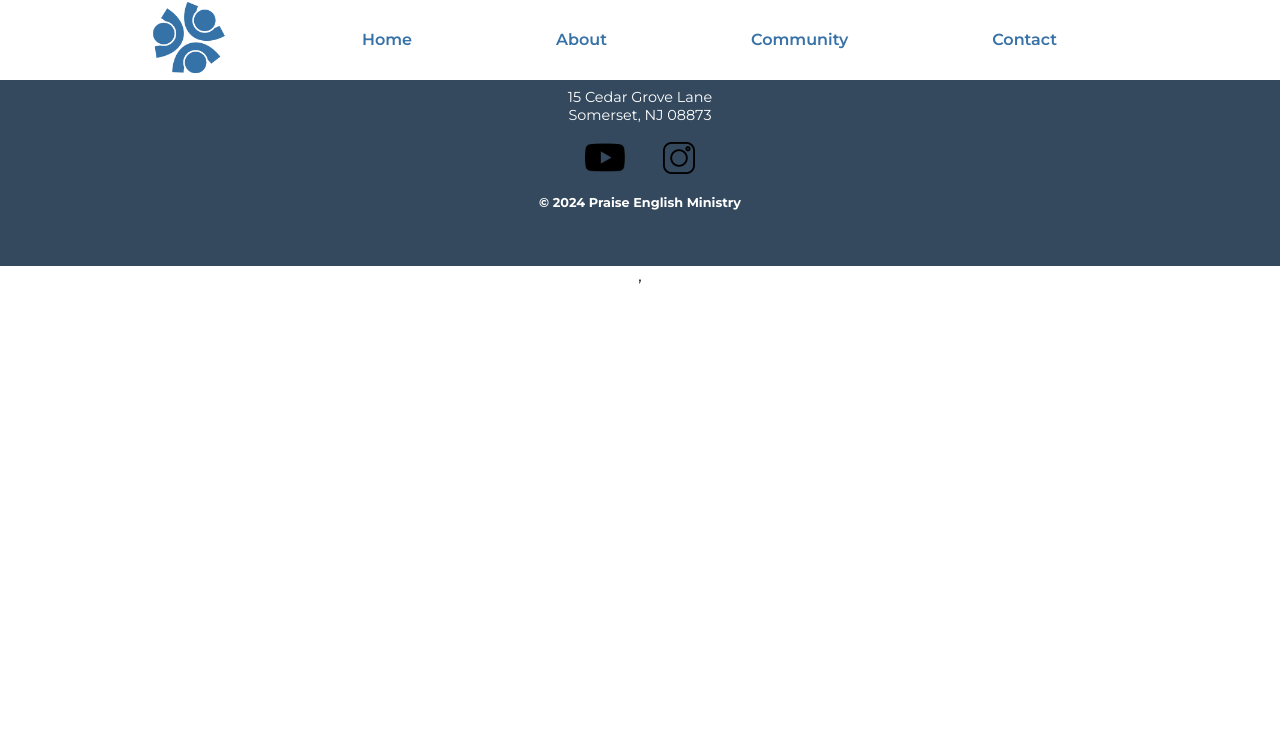
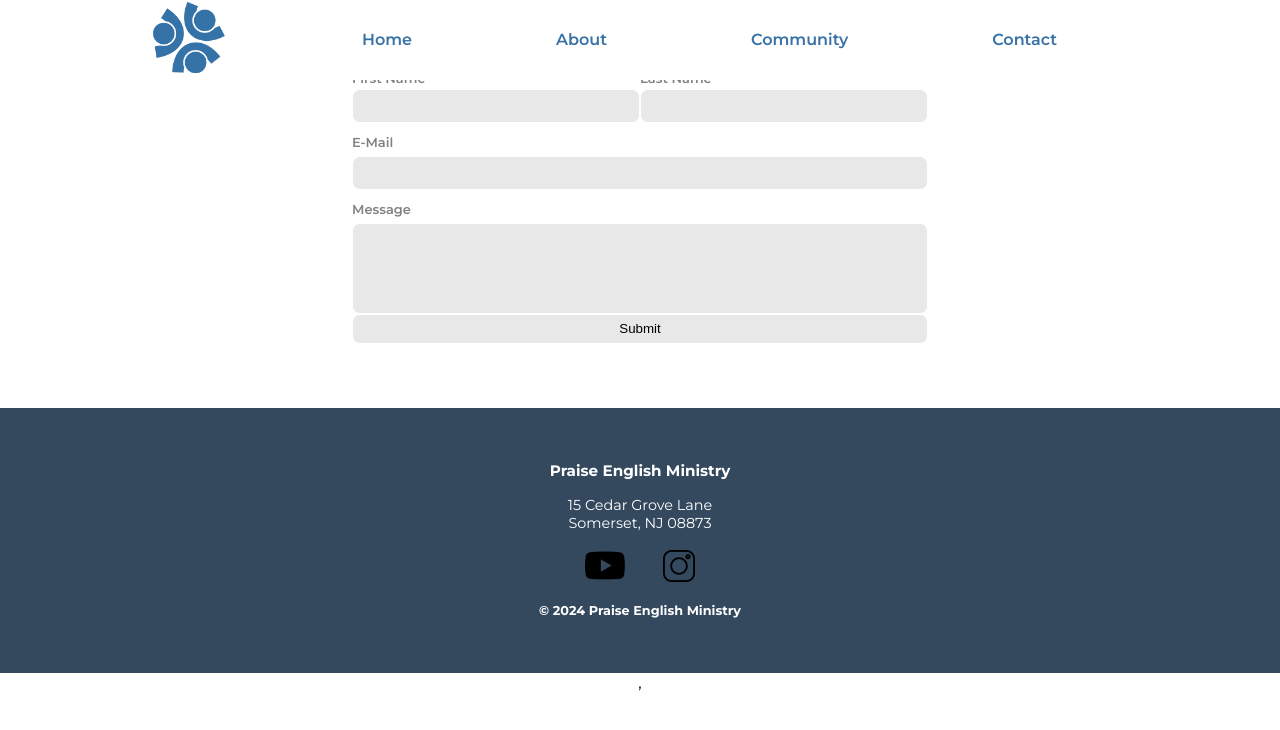
Before and after one commit to kjlee2497/RedesignPEM, a React (Vite) app: page /contact in a window 1280 px wide. Shown: the top 730 px of the page. Built offline with nearby package versions, Linux system fonts and the light colour scheme.

Commit message:
started contact form

```diff
--- a/package.json
+++ b/package.json
@@ -12,6 +12,7 @@
   "dependencies": {
     "react": "^18.3.1",
     "react-dom": "^18.3.1",
+    "react-hook-form": "^7.53.0",
     "react-intersection-observer": "^9.13.1",
     "react-router-dom": "^6.26.1",
     "swiper": "^11.1.11"
--- a/src/App.css
+++ b/src/App.css
@@ -6,7 +6,7 @@ body {
 
 :root {
   --pem-logo: #3771A6;
-  --pem-darkblue: #34495E;
+  --pem-darkblue: #34495e;
 
   --hover1: rgb(77, 237, 255);
 }
@@ -73,7 +73,7 @@ body {
   height: 80px;
   background-color: white;
 
-  margin: 0% auto 0% auto;
+  margin: 0% auto 8% auto;
   width: 100%;
   padding: 0;
   text-align: center;
@@ -111,11 +111,15 @@ body {
   display: flex;
   flex-direction: column;
   text-align: center;
+
+  text-shadow: 5px 3px 1px rgb(75, 75, 75);
 }
 
 .tagOther {
   color: var(--pem-logo);
   font-weight: 600;
+
+  text-shadow: 5px 3px 1px rgb(19, 19, 19);
 }
 
 .tagWorld {
@@ -184,7 +188,7 @@ body {
 }
 
 .whoWeAre {
-  background: linear-gradient(0.25turn, rgba(255, 255, 255, .00), rgba(255, 255, 255, .5), rgba(255, 255, 255, .8)),
+  background: linear-gradient(0.25turn, rgba(255, 255, 255, 0), rgba(255, 255, 255, .5), rgba(255, 255, 255, .8)),
     url("/picnic-don2.jpg");
   background-size: 100%;
 
@@ -352,8 +356,9 @@ body {
   text-align: left;
 }
 
+
 .ministries-content {
-  background: linear-gradient(0.5turn, rgba(255, 255, 255, .00), rgba(255, 190, 92, .15), rgba(255, 190, 92, 0.6));
+  background: linear-gradient(0.5turn, rgba(255, 255, 255, .00), #34495E26, #34495E99);
   text-align: left;
 }
 
@@ -369,6 +374,7 @@ body {
 }
 
 .ministry-card {
+  background-color: white;
   display: flex;
   flex-direction: column;
   width: 35%;
@@ -390,3 +396,44 @@ body {
 .ministry-card h1 {
   text-align: center;
 }
+
+.contactForm {
+  display: flex;
+  flex-direction: column;
+  text-align: left;
+  width: 45%;
+  margin: 5% auto;
+
+  color: rgb(129, 129, 129);
+}
+
+.contactForm label {
+  margin: 2% 0% 1% 0%;
+  font-size: 13px;
+  font-weight: 600;
+}
+
+.contactForm input {
+  background-color: rgb(232, 232, 232);
+  border-radius: 8px;
+  border: 1px solid white;
+  height: 30px;
+  width: auto;
+}
+
+.formInputs {
+  display: flex;
+  flex-direction: column;
+  width: 100%;
+}
+
+.nameInputs {
+  display: flex;
+  flex-direction: row;
+  justify-content: space-between;
+}
+
+.messageInput input {
+  padding-bottom: 10%;
+  text-align: top;
+}
--- a/src/Components/motto.tsx
+++ b/src/Components/motto.tsx
@@ -1,9 +1,9 @@
 const Motto = () => {
     return (
-        <div className='motto'>
+        <div className='motto fade-in'>
             <div className='mottoLine'></div>
 
-            <div className='mottoContent fade-in'>
+            <div className='mottoContent'>
                 <span>Join our community to <b>worship</b></span>
                 <span>feel the love of our <b>Father</b></span>
                 <span>know the grace of <b>Jesus Christ</b> and to</span>
--- a/src/pages/Contact.tsx
+++ b/src/pages/Contact.tsx
@@ -1,13 +1,70 @@
 import Navbar from '../Components/navbar'
 import Footer from '../Components/footer'
+import { useState } from 'react'
+import { useForm, SubmitHandler } from "react-hook-form"
+import { contactFormType } from '../types'
+
 
 const Contact = () => {
+
+  const formEmpty = {
+    firstName: '',
+    lastName: '',
+    email: '',
+    message: '',
+  }
+
+  const {
+    register,
+    handleSubmit,
+    formState: { errors },
+  } = useForm<contactFormType>()
+  const onSubmit: SubmitHandler<contactFormType> = (data) => console.log(data)
+
+
+  const [formValues, setFormValues] = useState(formEmpty)
+
   return (
     <div>
       <Navbar />
 
+
+
+      <form onSubmit={handleSubmit(onSubmit)} className='contactForm'>
+        {/* register your input into the hook by invoking the "register" function
+        include validation with required or other standard HTML validation rules */}
+        <div className='nameInputs'>
+          <div className="formInputs">
+            <label>First Name</label>
+            <input value={formValues.firstName} {...register("firstName", { required: true })} />
+            {/* errors will return when field validation fails  */}
+            {errors.firstName && <span>This field is required</span>}
+          </div>
+          <div className="formInputs">
+            <label>Last Name</label>
+            <input value={formValues.lastName} {...register("lastName", { required: true })} />
+            {errors.lastName && <span>This field is required</span>}
+          </div>
+        </div>
+
+        <div className="formInputs">
+          <label>E-Mail</label>
+          <input type='email' value={formValues.email} {...register("email", { required: true })} />
+          {errors.email && <span>This field is required</span>}
+        </div>
+
+        <div className="formInputs messageInput">
+          <label>Message</label>
+          <input type='text' value={formValues.message} {...register("message", { required: true })} />
+          {errors.message && <span>This field is required</span>}
+        </div>
+
+        <input type="submit" />
+      </form>
+
+
       <Footer />
-    </div>  )
+    </div>)
 }
 
 export default Contact
--- a/src/pages/Home.tsx
+++ b/src/pages/Home.tsx
@@ -20,11 +20,11 @@ function Home() {
 
         </video>
         <div className='bannerContent fade-in'>
-          <div className='tagLine1'>
+          <div className='tagLine'>
             <span className='tagGod'>Loving God, </span>
             <span className='tagOther'>each other,</span>
           </div>
-          <span className='tagWorld'>and the world.</span>
+          <span className='tagWorld tagLine'>and the world.</span>
           <div className='tagButtons'>
             <button className='button'>Join In Person</button>
             <button className='button'>Join Online</button>
```
Also changed, not shown: src/types.ts (+7 -0 lines), public/emp2.jpg (added), 1 other file (tests, documents, lock files or other folders).
